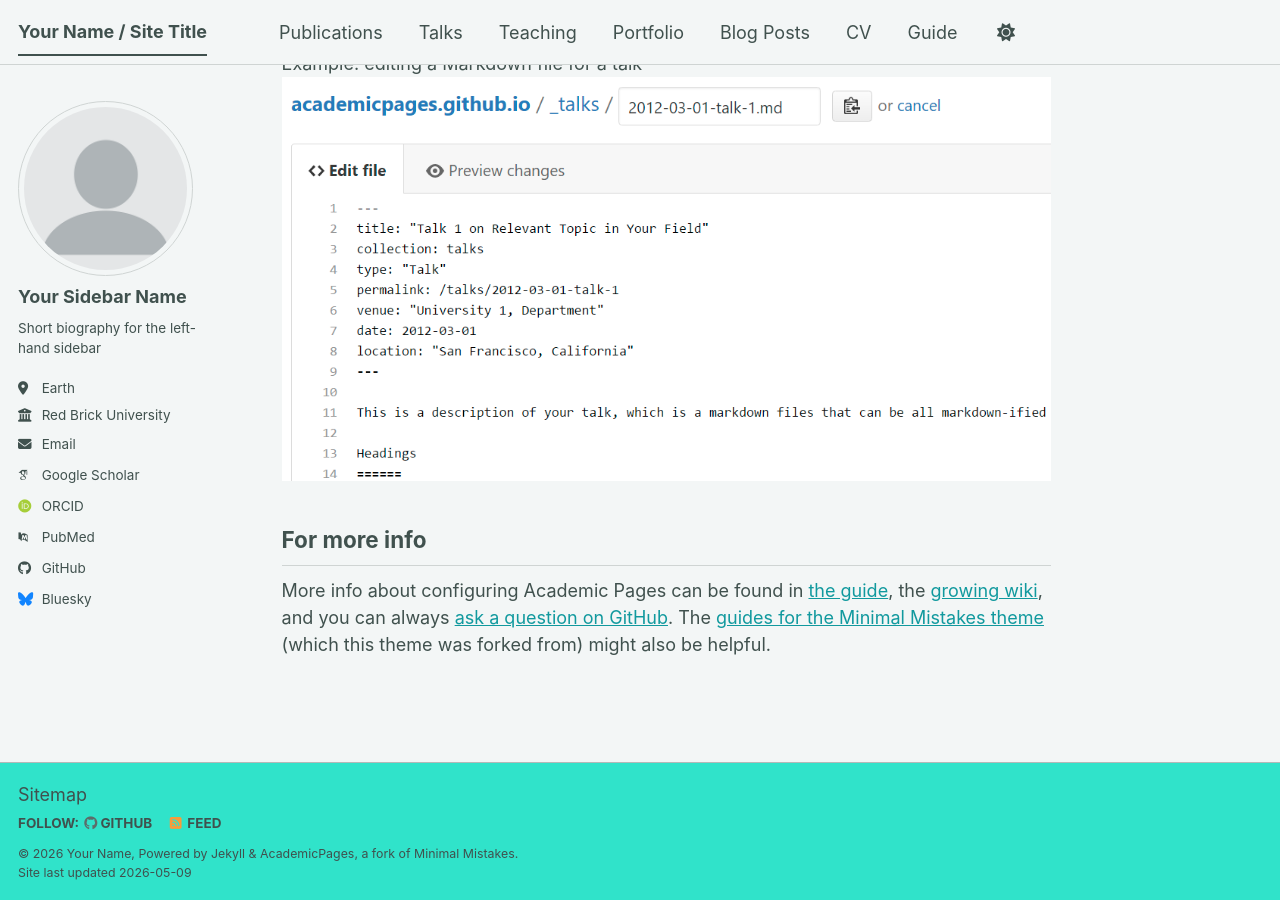
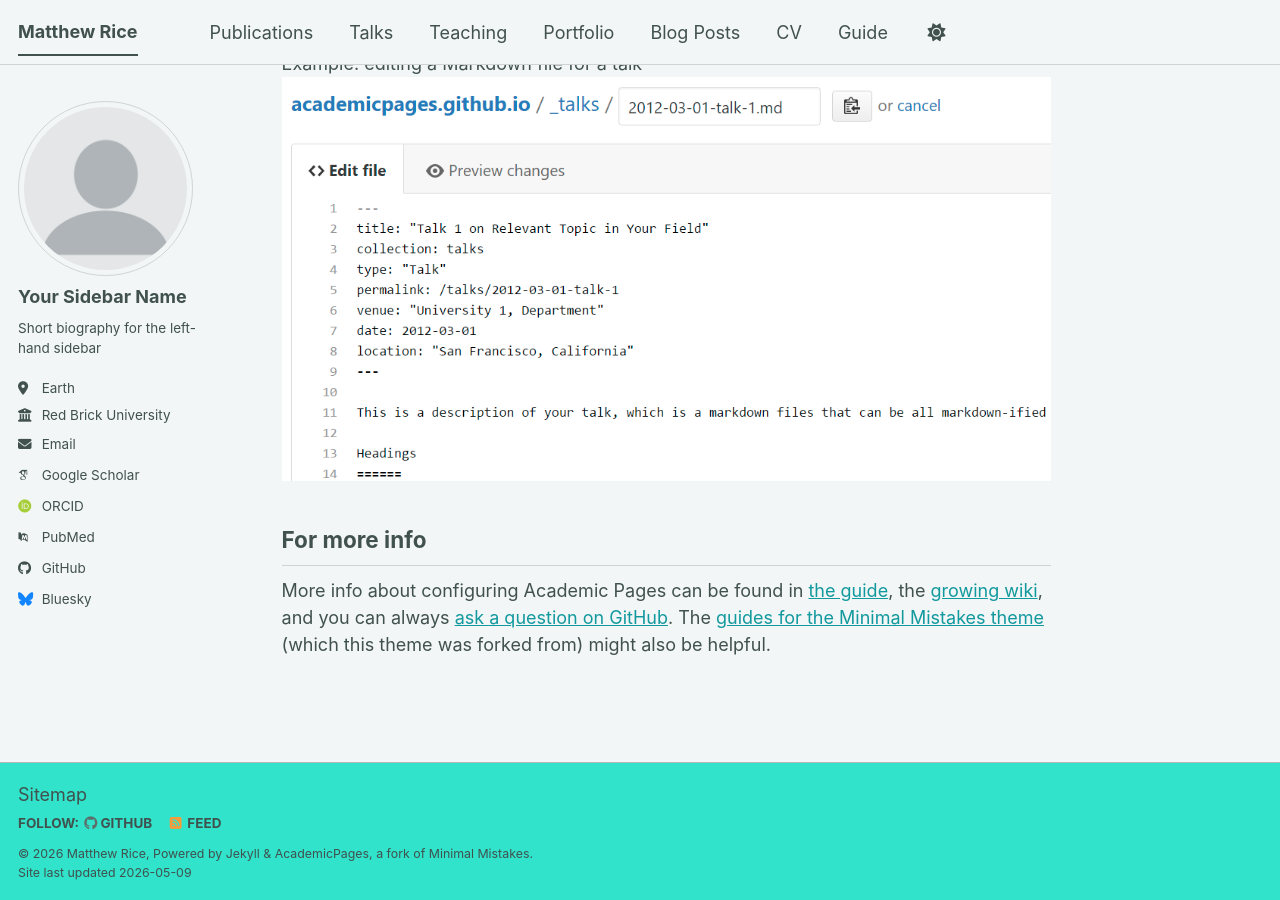
Before and after one commit to Bizarroxela/Bizarroxela.github.io, a Jekyll site: the page built from _pages/about.md, in a window 1280 px wide and 900 px high, scrolled down 2720 px. Built offline with Jekyll 4.4.1, drawn with Linux system fonts in a browser that asks for light colours; some web fonts are replaced; a script bundle is joined from its source files by our own code; library files that are not in the unit come from our copies.

Commit message:
Update _config.yml

```diff
--- a/_config.yml
+++ b/_config.yml
@@ -9,9 +9,9 @@
 # Basic Site Settings
 locale                   : "en-US"
 site_theme               : "mint" # The available themes options are "default", "air", "sunrise", "mint", "dirt" and "contrast"
-title                    : "Your Name / Site Title"
+title                    : "Matthew Rice"
 title_separator          : "-"
-name                     : &name "Your Name"
+name                     : &name "Matthew Rice"
 description              : &description "Your Name's academic portfolio"   # Update this with a general description of your site, this is the default if not overridden by a page
 url                      : https://Bizarroxela.github.io # The base hostname & protocol for your site e.g. "https://[your GitHub username].github.io",
                                                            # or if you already have some other page hosted on Github then use "https://[your GitHub username].github.io/[Your Repo Name]"
```
